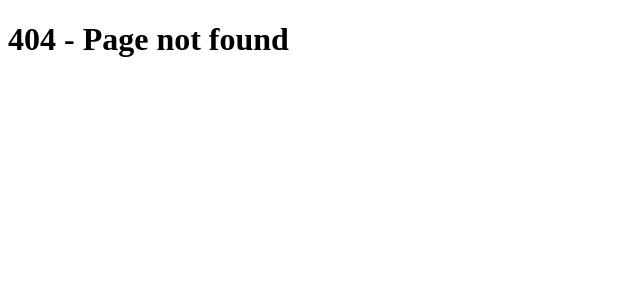
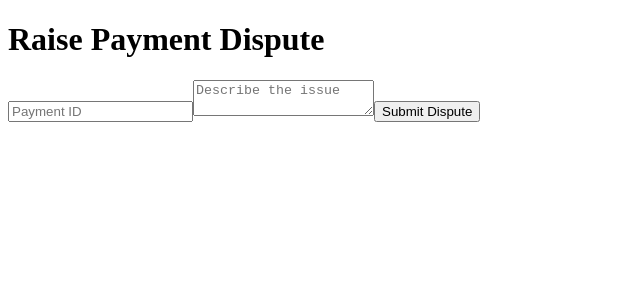
Before and after one commit to Teamtrue/luxury-members, a Next.js app in the folder luxury-members-next/: page /payments/disputes in a window 1280 px wide. Before the commit this address had no page. Shown: the top 300 px of the page, without its empty margins (0-640 px from the left). Built offline with nearby package versions, Linux system fonts and the light colour scheme.

Commit message:
Add dispute submission page

```diff
--- /dev/null
+++ b/luxury-members-next/app/payments/disputes/page.tsx
@@ -0,0 +1,12 @@
+export default function PaymentDisputesPage() {
+  return (
+    <main>
+      <h1>Raise Payment Dispute</h1>
+      <form method="post" action="/api/payments/disputes/create">
+        <input name="paymentId" placeholder="Payment ID" required />
+        <textarea name="reason" placeholder="Describe the issue" minLength={10} required />
+        <button type="submit">Submit Dispute</button>
+      </form>
+    </main>
+  );
+}
```
